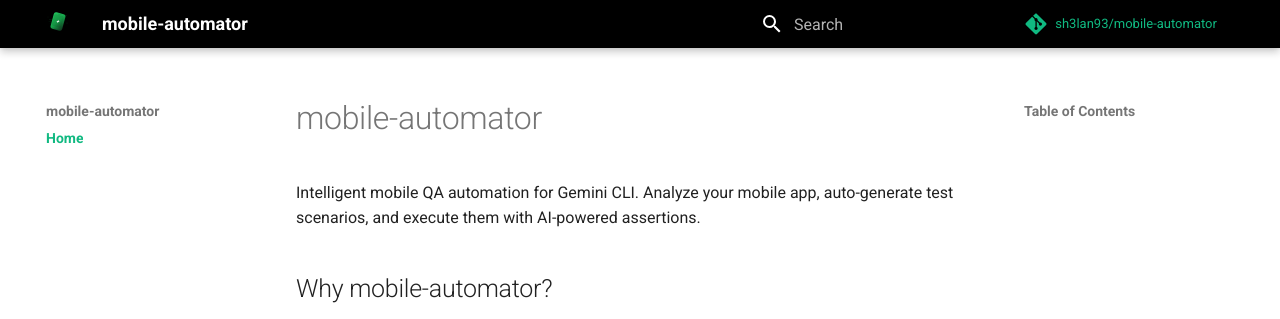
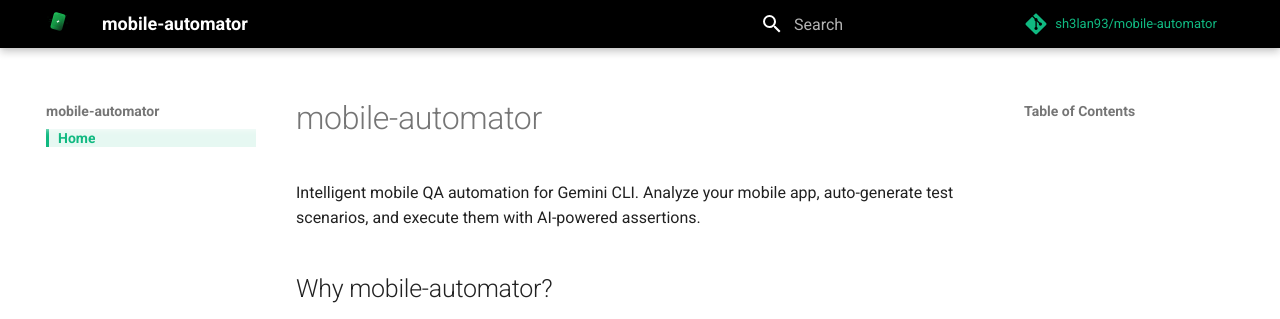
Before and after one commit to sh3lan93/mobile-automator, an MkDocs documentation site: the page built from docs/index.md, in a window 1280 px wide. Shown: the top 319 px of the page. Built offline with MkDocs 1.6.1 and Material for MkDocs 9.7.7, drawn with Linux system fonts in a browser that asks for light colours; comment, search, counter and statistics services are not loaded.

Commit message:
feat: style navigation with white unselected, green selected
- Unselected nav links: white text, transparent background with hover effect
- Selected nav links: green text, bold, left border accent, subtle background
- Consistent transitions on all nav elements
- Apply to nav, TOC, and sidebar items

```diff
--- a/docs/stylesheets/extra.css
+++ b/docs/stylesheets/extra.css
@@ -84,46 +84,56 @@ code {
   background-color: #059669;
 }
 
-/* Navigation items - unselected */
+/* NAVIGATION ITEMS - Unselected */
 .md-nav__link {
-  color: #ffffff;
+  color: var(--color-white);
+  transition: var(--transition-standard);
 }
 
 .md-nav__link:hover {
-  color: #ffffff;
+  color: var(--color-white);
+  background-color: rgba(16, 185, 129, 0.1);
 }
 
-/* Navigation items - selected/active */
+/* NAVIGATION ITEMS - Selected/Active */
 .md-nav__link--active {
-  color: #10B981;
+  color: var(--color-green-500);
   font-weight: 600;
+  background-color: rgba(16, 185, 129, 0.1);
+  border-left: 3px solid var(--color-green-500);
+  padding-left: 9px;
 }
 
-/* Table of Contents - unselected */
+/* TABLE OF CONTENTS - Unselected */
 .md-toc__link {
-  color: #ffffff;
+  color: var(--color-white);
+  transition: var(--transition-standard);
 }
 
 .md-toc__link:hover {
-  color: #ffffff;
+  color: var(--color-white);
+  background-color: rgba(16, 185, 129, 0.1);
 }
 
-/* Table of Contents - active/selected */
+/* TABLE OF CONTENTS - Active/Selected */
 .md-toc__link--active {
-  color: #10B981;
+  color: var(--color-green-500);
   font-weight: 600;
+  background-color: rgba(16, 185, 129, 0.1);
 }
 
-/* Sidebar items - unselected */
+/* SIDEBAR ITEMS - Unselected */
 .md-sidebar__scrollwrap a {
-  color: #ffffff;
+  color: var(--color-white);
+  transition: var(--transition-standard);
 }
 
 .md-sidebar__scrollwrap a:hover {
-  color: #ffffff;
+  color: var(--color-white);
+  background-color: rgba(16, 185, 129, 0.1);
 }
 
-/* Active/selected text styling */
+/* ACTIVE/SELECTED NAV ITEM */
 .md-nav__item--active .md-nav__link {
-  color: #10B981;
+  color: var(--color-green-500);
 }
```
